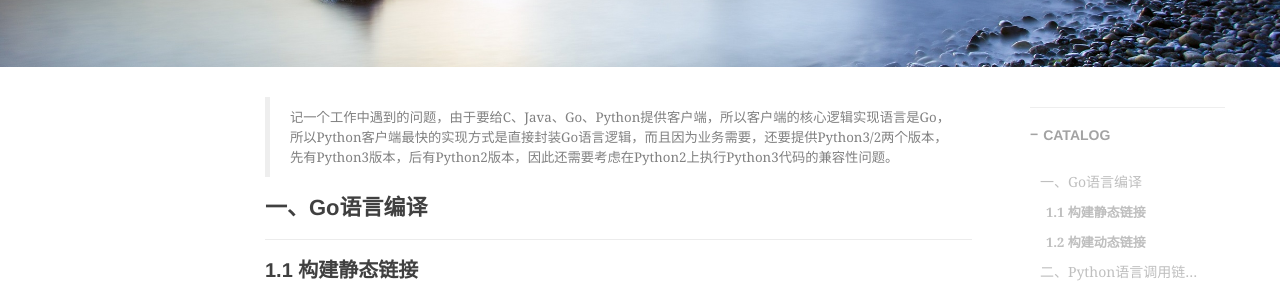
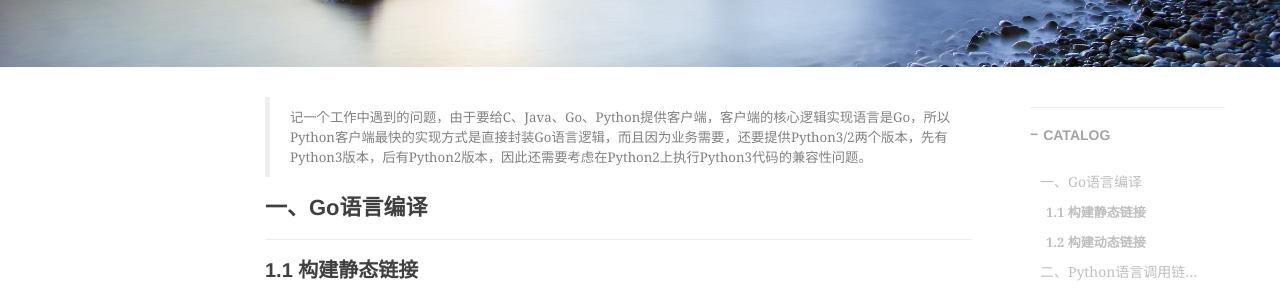
Before and after one commit to shihai1991/shihai1991.github.io, a Jekyll site: the page built from _posts/2023-02-10-python调用c.md, in a window 1280 px wide. Shown: the part 388-681 px from the top of the page. Built offline with Jekyll 4.4.1, drawn with Linux system fonts in a browser that asks for light colours; nearby versions of some CDN libraries; comment, search, counter and statistics services are not loaded.

Commit message:
Update 2023-02-10-python调用c.md

```diff
--- a/_posts/2023-02-10-python调用c.md
+++ b/_posts/2023-02-10-python调用c.md
@@ -10,7 +10,7 @@ tags:
   - c
 time: '2023.02.10 10:16:00'
 ---
-> 记一个工作中遇到的问题，由于要给C、Java、Go、Python提供客户端，所以客户端的核心逻辑实现语言是Go，所以Python客户端最快的实现方式是直接封装Go语言逻辑，而且因为业务需要，还要提供Python3/2两个版本，先有Python3版本，后有Python2版本，因此还需要考虑在Python2上执行Python3代码的兼容性问题。
+> 记一个工作中遇到的问题，由于要给C、Java、Go、Python提供客户端，客户端的核心逻辑实现语言是Go，所以Python客户端最快的实现方式是直接封装Go语言逻辑，而且因为业务需要，还要提供Python3/2两个版本，先有Python3版本，后有Python2版本，因此还需要考虑在Python2上执行Python3代码的兼容性问题。
 
 # 一、Go语言编译
 ## 1.1 构建静态链接
```
